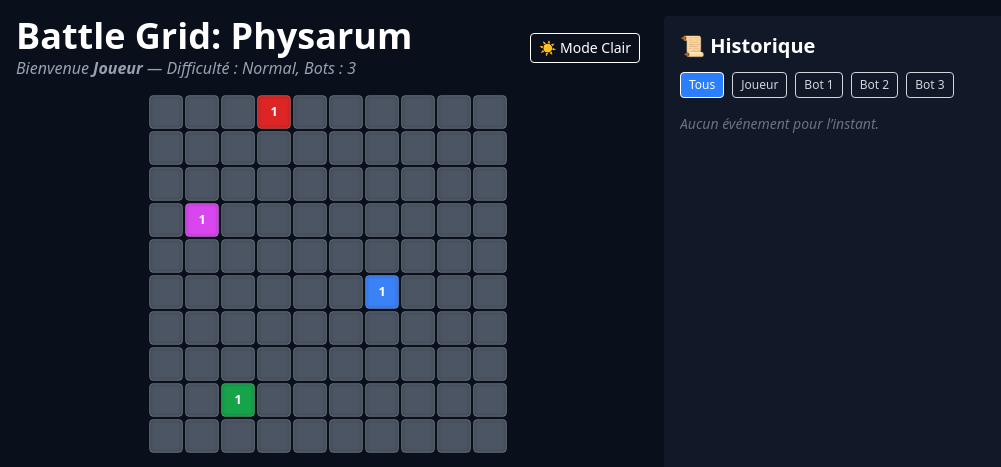
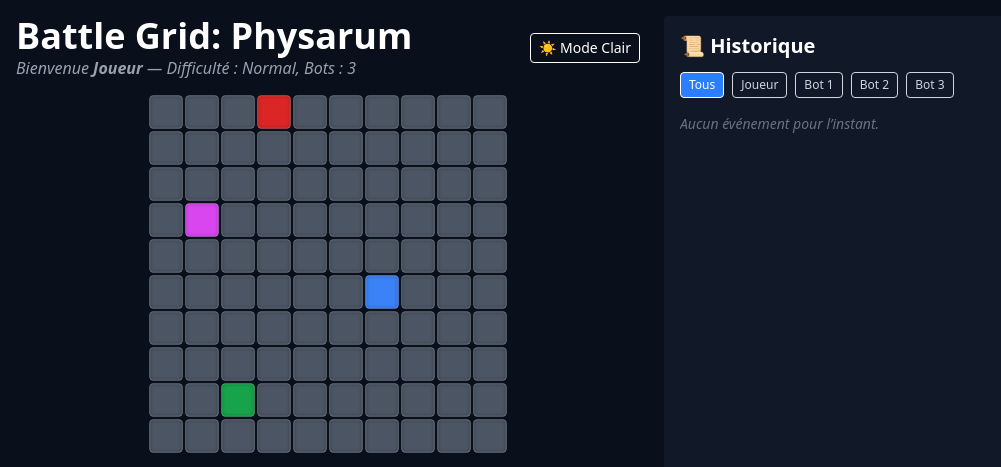
Before and after one commit to Erwan1202/Physarum, a React (Vite) app: page / in a window 1280 px wide. Both pictures are taken after a click on the button "Lancer la partie 🚀". Shown: the top 467 px of the page, without its empty margins (0-1001 px from the left). Built offline with nearby package versions, Linux system fonts and the light colour scheme.

Commit message:
Update Grid component color classes to use transparent text for better visibility

```diff
--- a/src/components/Grid.jsx
+++ b/src/components/Grid.jsx
@@ -8,15 +8,15 @@ const Grid = ({ map, onCellClick }) => {
   const getColorClass = (owner) => {
     switch (owner) {
       case "player":
-        return "bg-green-600 text-white"
+        return "bg-green-600 text-transparent"
       case "bot1":
-        return "bg-red-600 text-white"
+        return "bg-red-600 text-transparent"
       case "bot2":
-        return "bg-fuchsia-600 text-white"
+        return "bg-fuchsia-600 text-transparent"
       case "bot3":
-        return "bg-blue-600 text-white"
+        return "bg-blue-600 text-transparent"
       default:
-        return "bg-gray-800 text-white"
+        return "bg-gray-800 text-transparent"
     }
   }
 
```
